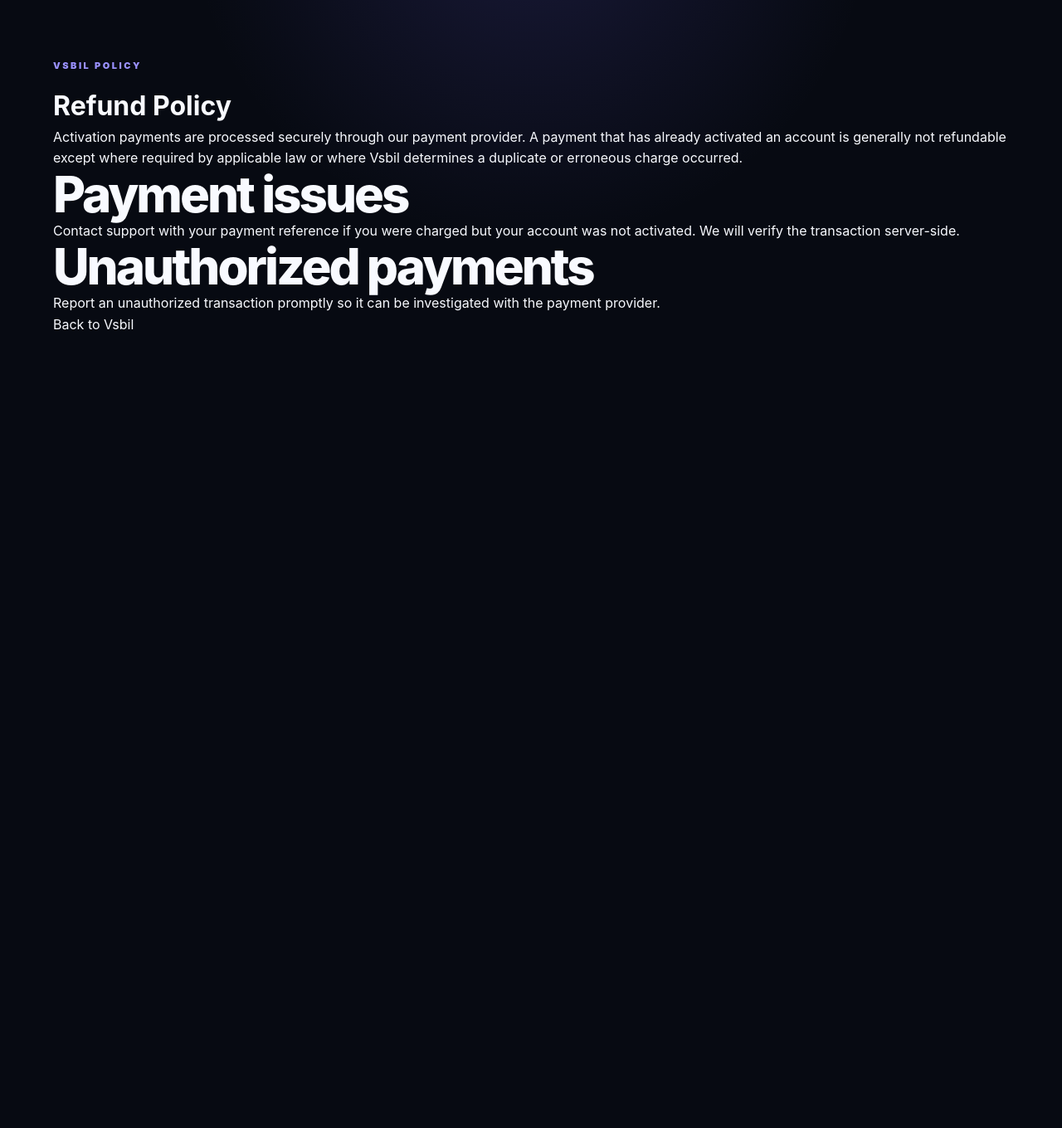
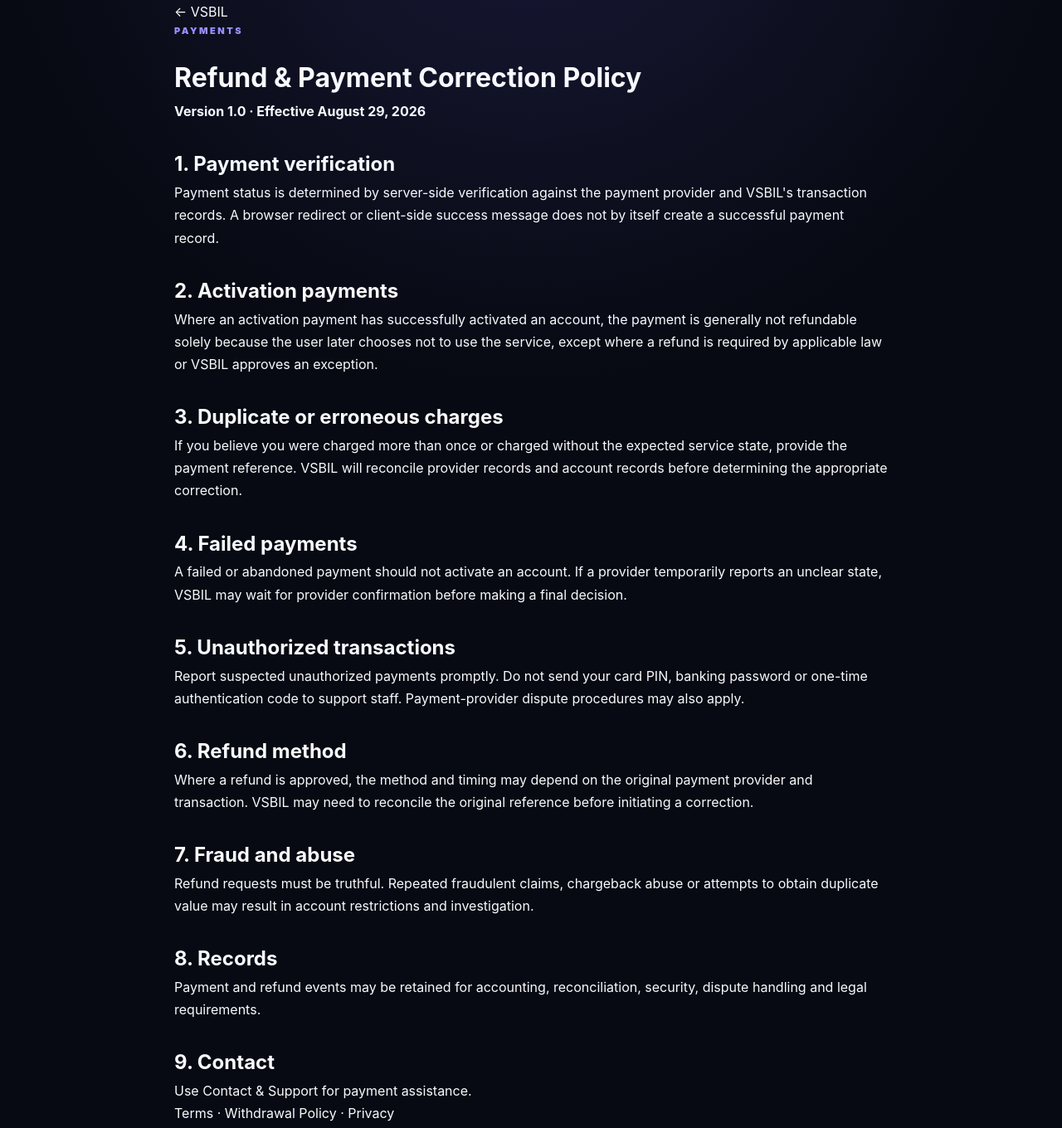
Before and after one commit to dionvsbill/Vsbil, a website: page public/refund-policy.html in a window 1280 px wide. Shown: the part 39-1399 px from the top of the page at 83% size. Before the commit the page ends 800 px from the top, so only its background shows below. Drawn offline with Linux system fonts and the light colour scheme.

Commit message:
Expand payment refund policy

```diff
--- a/public/refund-policy.html
+++ b/public/refund-policy.html
@@ -1 +1,47 @@
-<!doctype html><html><head><meta charset="utf-8"><meta name="viewport" content="width=device-width,initial-scale=1"><title>Refund Policy — Vsbil</title><link rel="stylesheet" href="/css/style.css"></head><body><main class="section"><p class="eyebrow">VSBIL POLICY</p><h1>Refund Policy</h1><p>Activation payments are processed securely through our payment provider. A payment that has already activated an account is generally not refundable except where required by applicable law or where Vsbil determines a duplicate or erroneous charge occurred.</p><h2>Payment issues</h2><p>Contact support with your payment reference if you were charged but your account was not activated. We will verify the transaction server-side.</p><h2>Unauthorized payments</h2><p>Report an unauthorized transaction promptly so it can be investigated with the payment provider.</p><a href="/">Back to Vsbil</a></main></body></html>
+<!doctype html>
+<html lang="en">
+<head>
+  <meta charset="utf-8">
+  <meta name="viewport" content="width=device-width, initial-scale=1">
+  <meta name="description" content="VSBIL Refund and Payment Correction Policy.">
+  <title>VSBIL — Refund Policy</title>
+  <link rel="stylesheet" href="/css/style.css">
+</head>
+<body>
+  <main class="legal-page">
+    <a href="/">← VSBIL</a>
+    <p class="eyebrow">PAYMENTS</p>
+    <h1>Refund &amp; Payment Correction Policy</h1>
+    <p><strong>Version 1.0 · Effective August 29, 2026</strong></p>
+
+    <h2>1. Payment verification</h2>
+    <p>Payment status is determined by server-side verification against the payment provider and VSBIL's transaction records. A browser redirect or client-side success message does not by itself create a successful payment record.</p>
+
+    <h2>2. Activation payments</h2>
+    <p>Where an activation payment has successfully activated an account, the payment is generally not refundable solely because the user later chooses not to use the service, except where a refund is required by applicable law or VSBIL approves an exception.</p>
+
+    <h2>3. Duplicate or erroneous charges</h2>
+    <p>If you believe you were charged more than once or charged without the expected service state, provide the payment reference. VSBIL will reconcile provider records and account records before determining the appropriate correction.</p>
+
+    <h2>4. Failed payments</h2>
+    <p>A failed or abandoned payment should not activate an account. If a provider temporarily reports an unclear state, VSBIL may wait for provider confirmation before making a final decision.</p>
+
+    <h2>5. Unauthorized transactions</h2>
+    <p>Report suspected unauthorized payments promptly. Do not send your card PIN, banking password or one-time authentication code to support staff. Payment-provider dispute procedures may also apply.</p>
+
+    <h2>6. Refund method</h2>
+    <p>Where a refund is approved, the method and timing may depend on the original payment provider and transaction. VSBIL may need to reconcile the original reference before initiating a correction.</p>
+
+    <h2>7. Fraud and abuse</h2>
+    <p>Refund requests must be truthful. Repeated fraudulent claims, chargeback abuse or attempts to obtain duplicate value may result in account restrictions and investigation.</p>
+
+    <h2>8. Records</h2>
+    <p>Payment and refund events may be retained for accounting, reconciliation, security, dispute handling and legal requirements.</p>
+
+    <h2>9. Contact</h2>
+    <p>Use <a href="/contact.html">Contact &amp; Support</a> for payment assistance.</p>
+
+    <p><a href="/terms.html">Terms</a> · <a href="/withdrawal-policy.html">Withdrawal Policy</a> · <a href="/privacy.html">Privacy</a></p>
+  </main>
+</body>
+</html>
```
